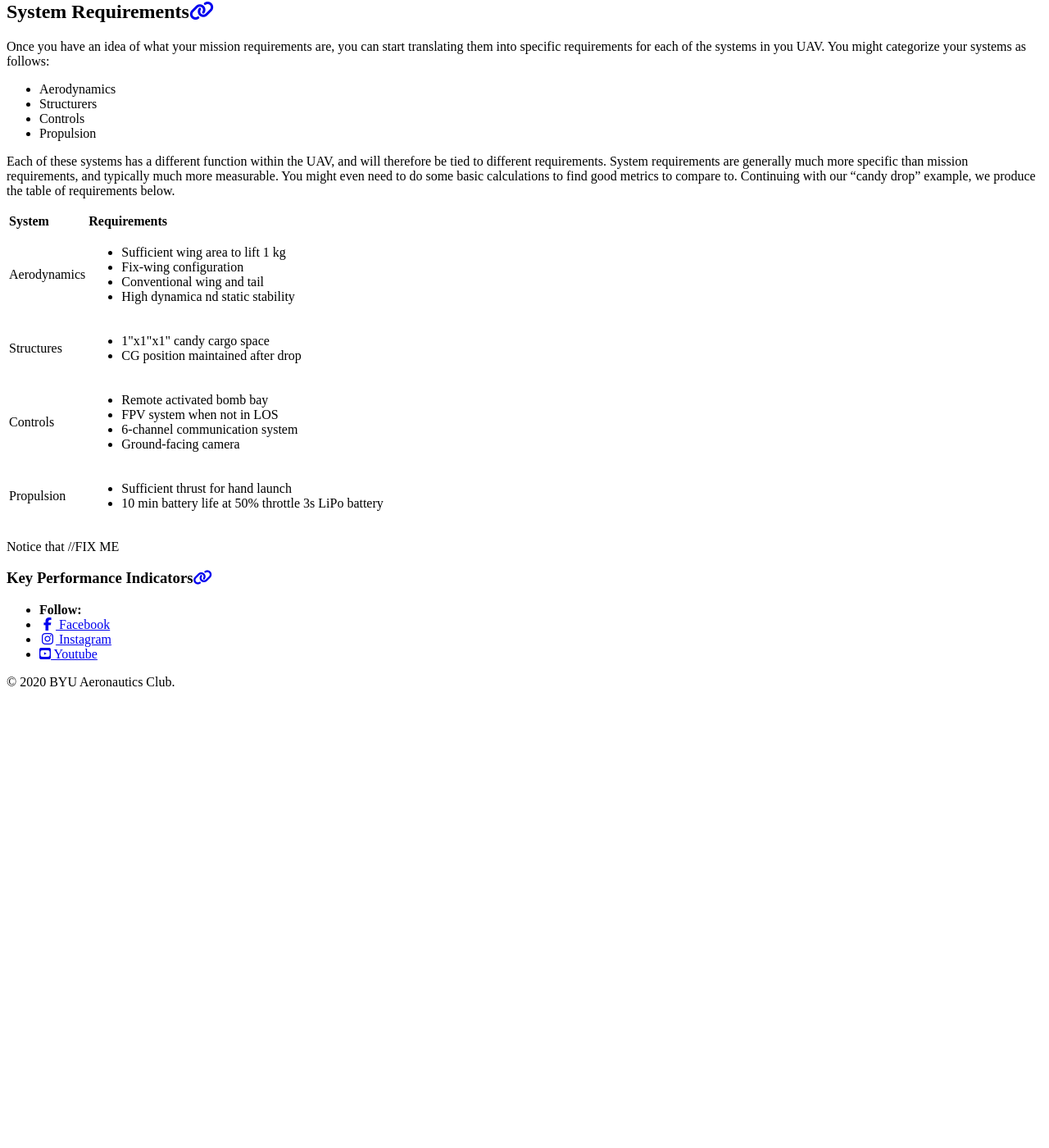
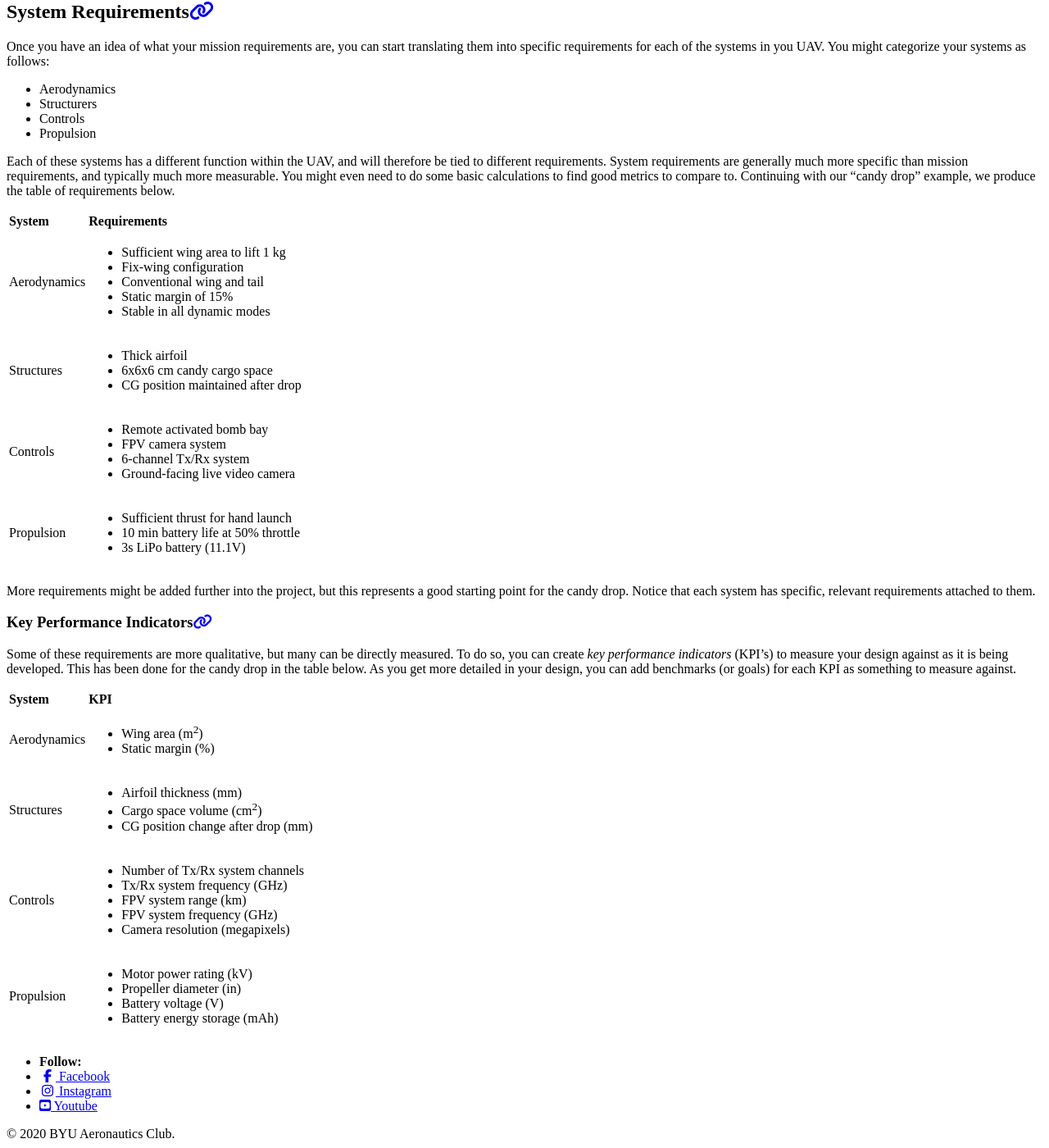
Before and after one commit to BYU-Aeronautics-Club/BYUAeronauticsClub.github.io, a Jekyll site: the page built from _pages/fundamentals/designtools/definingrequirements.md, in a window 1280 px wide and 1400 px high, scrolled down 1544 px. Shown: the whole window at 82% size. Built offline with Jekyll 4.4.1, drawn with Linux system fonts in a browser that asks for light colours; cached includes are drawn as plain includes; nearby versions of some CDN libraries; before the commit the page ends 2393 px from its top, so only the background shows below that; grey boxes are pictures that could not be loaded.

Commit message:
Finishing page writing

```diff
--- a/_pages/fundamentals/designtools/definingrequirements.md
+++ b/_pages/fundamentals/designtools/definingrequirements.md
@@ -58,7 +58,8 @@ Each of these systems has a different function within the UAV, and will therefor
                     <li>Sufficient wing area to lift 1 kg</li>
                     <li>Fix-wing configuration</li>
                     <li>Conventional wing and tail</li>
-                    <li>High dynamica nd static stability</li>
+                    <li>Static margin of 15%</li>
+                    <li>Stable in all dynamic modes</li>
                 </ul>
             </td>
         </tr>
@@ -68,7 +69,8 @@ Each of these systems has a different function within the UAV, and will therefor
             </td>
             <td>
                 <ul>
-                    <li>1"x1"x1" candy cargo space</li>
+                    <li>Thick airfoil</li>
+                    <li>6x6x6 cm candy cargo space</li>
                     <li>CG position maintained after drop</li>
                 </ul>
             </td>
@@ -80,8 +82,9 @@ Each of these systems has a different function within the UAV, and will therefor
             <td>
                 <ul>
                     <li>Remote activated bomb bay</li>
-                    <li>FPV system when not in LOS</li>
-                    <li>6-channel communication system</li><li>Ground-facing camera</li>
+                    <li>FPV camera system</li>
+                    <li>6-channel Tx/Rx system</li>
+                    <li>Ground-facing live video camera</li>
                 </ul>
             </td>
         </tr>
@@ -92,13 +95,80 @@ Each of these systems has a different function within the UAV, and will therefor
             <td>
                 <ul>
                     <li>Sufficient thrust for hand launch</li>
-                    <li>10 min battery life at 50% throttle 3s LiPo battery</li>
+                    <li>10 min battery life at 50% throttle</li>
+                    <li>3s LiPo battery (11.1V)</li>
                 </ul>
             </td>
         </tr>
     </tbody>
 </table>
 
-Notice that //FIX ME
+More requirements might be added further into the project, but this represents a good starting point for the candy drop. Notice that each system has specific, relevant requirements attached to them.
 
 ### Key Performance Indicators
+Some of these requirements are more qualitative, but many can be directly measured. To do so, you can create *key performance indicators* (KPI's) to measure your design against as it is being developed. This has been done for the candy drop in the table below. As you get more detailed in your design, you can add benchmarks (or goals) for each KPI as something to measure against.
+
+<table>
+    <thead>
+        <tr>
+            <td>
+                <b>System</b>
+            </td>
+            <td>
+                <b>KPI</b>
+            </td>
+        </tr>
+    </thead>
+    <tbody>
+        <tr>
+            <td>
+                Aerodynamics
+            </td>
+            <td>
+                <ul>
+                    <li>Wing area (m<sup>2</sup>)</li>
+                    <li>Static margin (%)</li>
+                </ul>
+            </td>
+        </tr>
+        <tr>
+            <td>
+                Structures
+            </td>
+            <td>
+                <ul>
+                    <li>Airfoil thickness (mm)</li>
+                    <li>Cargo space volume (cm<sup>2</sup>)</li>
+                    <li>CG position change after drop (mm)</li>
+                </ul>
+            </td>
+        </tr>
+        <tr>
+            <td>
+                Controls
+            </td>
+            <td>
+                <ul>
+                    <li>Number of Tx/Rx system channels</li>
+                    <li>Tx/Rx system frequency (GHz)</li>
+                    <li>FPV system range (km)</li>
+                    <li>FPV system frequency (GHz)</li>
+                    <li>Camera resolution (megapixels)</li>
+                </ul>
+            </td>
+        </tr>
+        <tr>
+            <td>
+                Propulsion
+            </td>
+            <td>
+                <ul>
+                    <li>Motor power rating (kV)</li>
+                    <li>Propeller diameter (in)</li>
+                    <li>Battery voltage (V)</li>
+                    <li>Battery energy storage (mAh)</li>
+                </ul>
+            </td>
+        </tr>
+    </tbody>
+</table>
```
